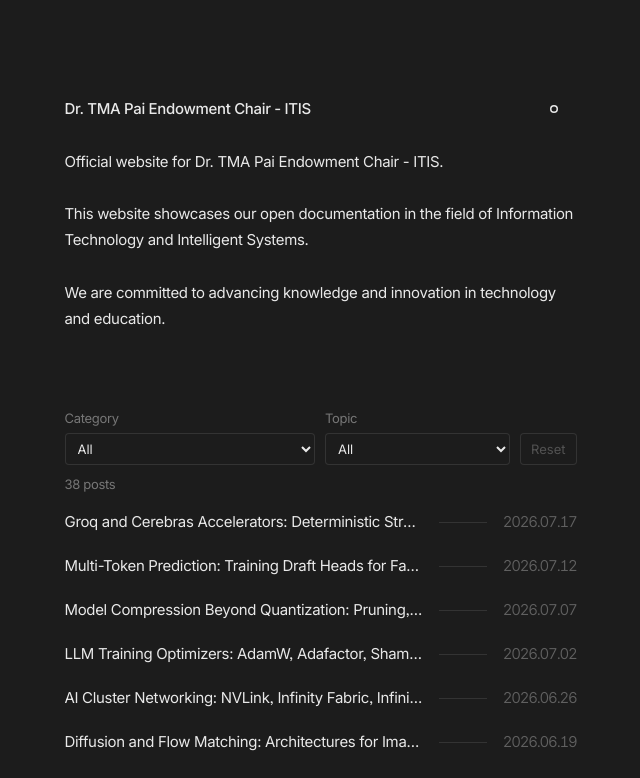
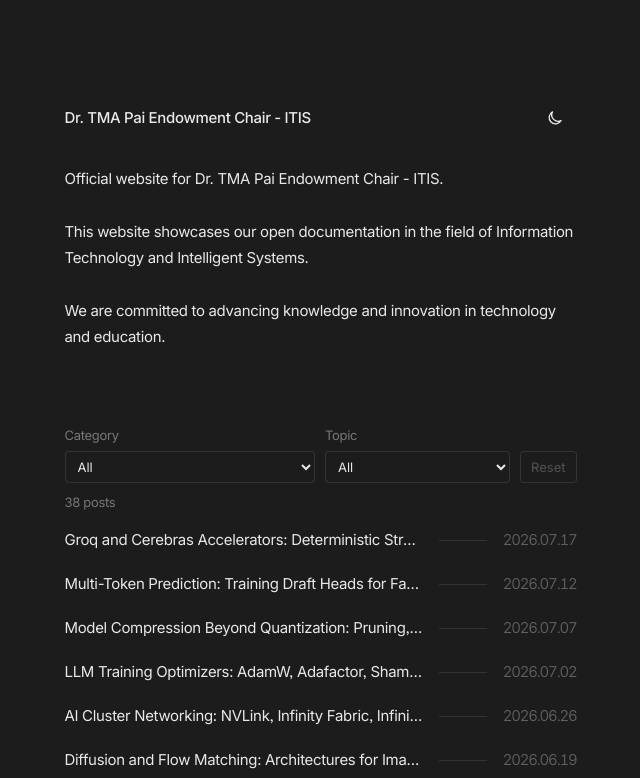
Before and after one commit to DrTMAPaiEndowmentChair-ITIS/blog, an Astro site: page / in a window 1280 px wide. Both pictures are taken after a click on the button "Switch to dark theme". Shown: the top 778 px of the page, without its empty margins (312-952 px from the left). Built offline with nearby package versions, Linux system fonts and the light colour scheme; Astro itself is replaced by a stand-in of ours; some packages are replaced by stand-ins of ours; a web font is replaced by a local one.

Commit message:
replace theme dots with sun and moon icons

```diff
--- a/src/components/ui/ThemeToggle.astro
+++ b/src/components/ui/ThemeToggle.astro
@@ -4,25 +4,63 @@ import { themeConfig } from '@/config'
 
 {
   themeConfig.general.themeToggle && (
-    <button id="theme-toggle" class="theme-toggle" aria-label="Toggle theme">
-      <div class="theme-icon hollow-circle" />
-      <div class="theme-icon solid-circle" />
+    <button
+      id="theme-toggle"
+      class="theme-toggle"
+      type="button"
+      aria-label="Switch to dark theme"
+      title="Switch to dark theme"
+    >
+      <svg
+        class="theme-icon sun-icon"
+        viewBox="0 0 24 24"
+        fill="none"
+        stroke="currentColor"
+        stroke-width="1.75"
+        stroke-linecap="round"
+        aria-hidden="true"
+      >
+        <circle cx="12" cy="12" r="3.5" />
+        <path d="M12 2.5v2M12 19.5v2M4.6 4.6 6 6M18 18l1.4 1.4M2.5 12h2M19.5 12h2M4.6 19.4 6 18M18 6l1.4-1.4" />
+      </svg>
+      <svg
+        class="theme-icon moon-icon"
+        viewBox="0 0 24 24"
+        fill="none"
+        stroke="currentColor"
+        stroke-width="1.75"
+        stroke-linecap="round"
+        stroke-linejoin="round"
+        aria-hidden="true"
+      >
+        <path d="M20.2 15.3A8.5 8.5 0 0 1 8.7 3.8 8.5 8.5 0 1 0 20.2 15.3Z" />
+      </svg>
     </button>
   )
 }
 
 <script is:inline>
+  function syncThemeToggle(themeToggle) {
+    const nextTheme = document.documentElement.classList.contains('dark') ? 'light' : 'dark'
+    const label = `Switch to ${nextTheme} theme`
+
+    themeToggle.setAttribute('aria-label', label)
+    themeToggle.setAttribute('title', label)
+  }
+
   function bindThemeToggle() {
     const themeToggle = document.getElementById('theme-toggle')
     if (themeToggle && window.ThemeManager) {
       // Remove existing event listeners to prevent duplicates
       const newToggle = themeToggle.cloneNode(true)
       themeToggle.parentNode.replaceChild(newToggle, themeToggle)
+      syncThemeToggle(newToggle)
 
       newToggle.addEventListener('click', function (e) {
         e.preventDefault()
         e.stopPropagation()
         window.ThemeManager.toggle()
+        syncThemeToggle(newToggle)
       })
     }
   }
@@ -39,64 +77,67 @@ import { themeConfig } from '@/config'
     background: none;
     border: none;
     cursor: pointer;
-    display: flex;
-    align-items: center;
-    height: 1.5rem;
-    gap: 0.1875rem;
+    display: grid;
+    place-items: center;
+    width: 2.75rem;
+    height: 2.75rem;
     color: var(--text-primary);
-    transition: opacity 0.2s ease, transform 0.1s ease;
-    padding: 0.5rem;
+    transition:
+      background-color 160ms cubic-bezier(0.23, 1, 0.32, 1),
+      opacity 160ms cubic-bezier(0.23, 1, 0.32, 1),
+      transform 120ms cubic-bezier(0.23, 1, 0.32, 1);
+    padding: 0;
     position: relative;
     border-radius: 0.375rem;
   }
 
   .theme-toggle:hover {
     background-color: var(--bg-secondary);
-    transform: scale(1.05);
     opacity: 1;
   }
 
   .theme-toggle:active {
-    transform: scale(0.95);
+    transform: scale(0.96);
+  }
+
+  .theme-toggle:focus-visible {
+    outline: 2px solid var(--text-primary);
+    outline-offset: 2px;
   }
 
   .theme-icon {
-    width: 0.5rem;
-    height: 0.5rem;
-    transition: all 0.3s ease;
+    grid-area: 1 / 1;
+    width: 1.125rem;
+    height: 1.125rem;
+    transition:
+      opacity 180ms cubic-bezier(0.23, 1, 0.32, 1),
+      transform 180ms cubic-bezier(0.23, 1, 0.32, 1);
   }
 
-  .hollow-circle {
-    border: none;
-    border-radius: 50%;
-    box-shadow: inset 0 0 0 1.5px var(--text-primary);
-    background: transparent;
+  .sun-icon {
+    opacity: 1;
+    transform: rotate(0) scale(1);
   }
 
-  .solid-circle {
-    background-color: var(--text-primary);
-    border-radius: 50%;
+  .moon-icon {
     opacity: 0;
-    transform: translateX(-0.25rem);
+    transform: rotate(-12deg) scale(0.88);
   }
 
-  /* Dark mode styles */
-  html.dark .hollow-circle {
-    box-shadow: inset 0 0 0 1.5px var(--text-primary);
+  html.dark .sun-icon {
+    opacity: 0;
+    transform: rotate(16deg) scale(0.88);
   }
 
-  html.dark .solid-circle {
-    background-color: var(--text-primary);
+  html.dark .moon-icon {
+    opacity: 1;
+    transform: rotate(0) scale(1);
   }
 
-  /* Animation for theme transitions */
-  html:not(.dark) .theme-toggle:hover .solid-circle {
-    opacity: 0.3;
-    transform: translateX(0);
-  }
-
-  html.dark .theme-toggle:hover .hollow-circle {
-    opacity: 0.7;
-    transform: scale(1.1);
+  @media (prefers-reduced-motion: reduce) {
+    .theme-toggle,
+    .theme-icon {
+      transition: none;
+    }
   }
 </style>
```
